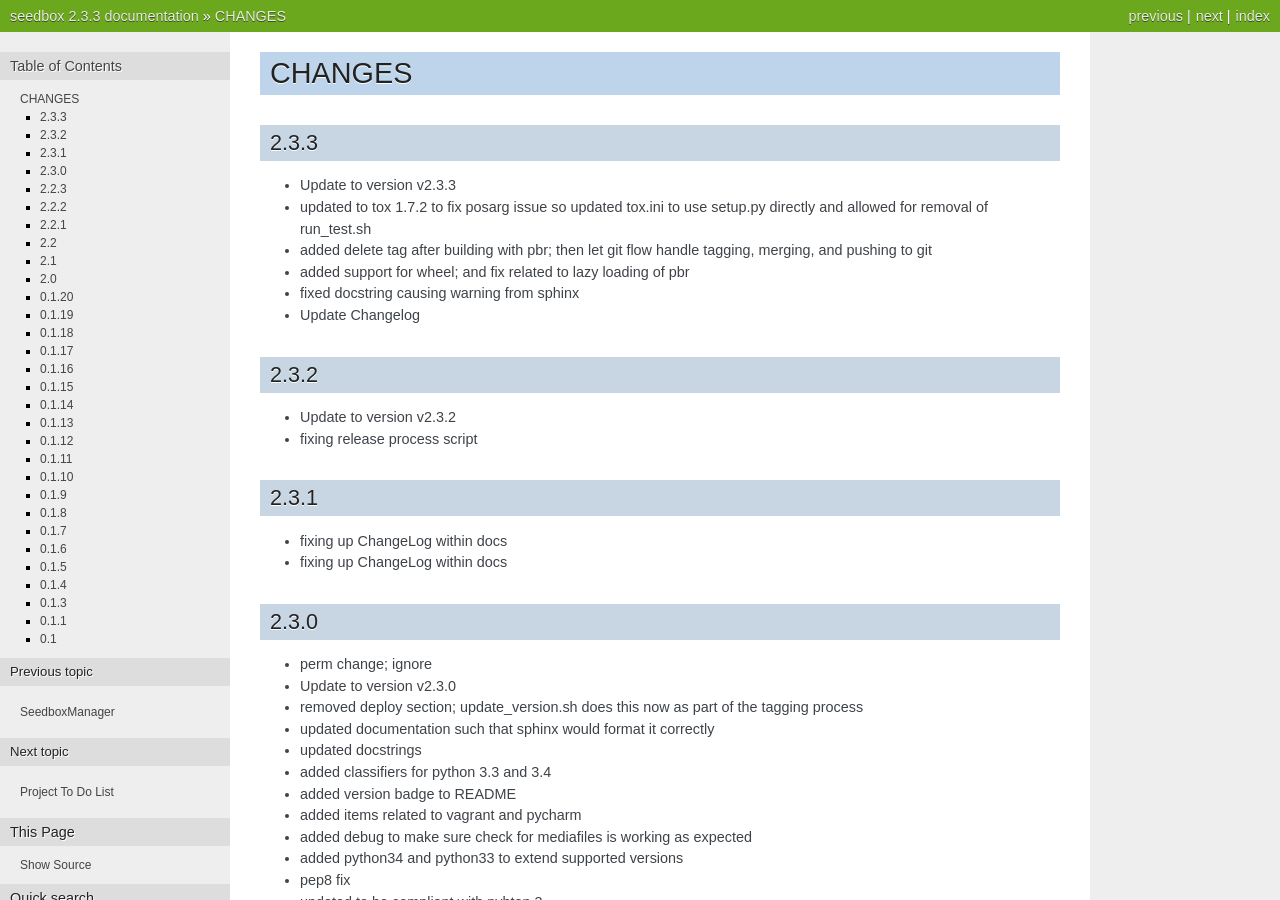
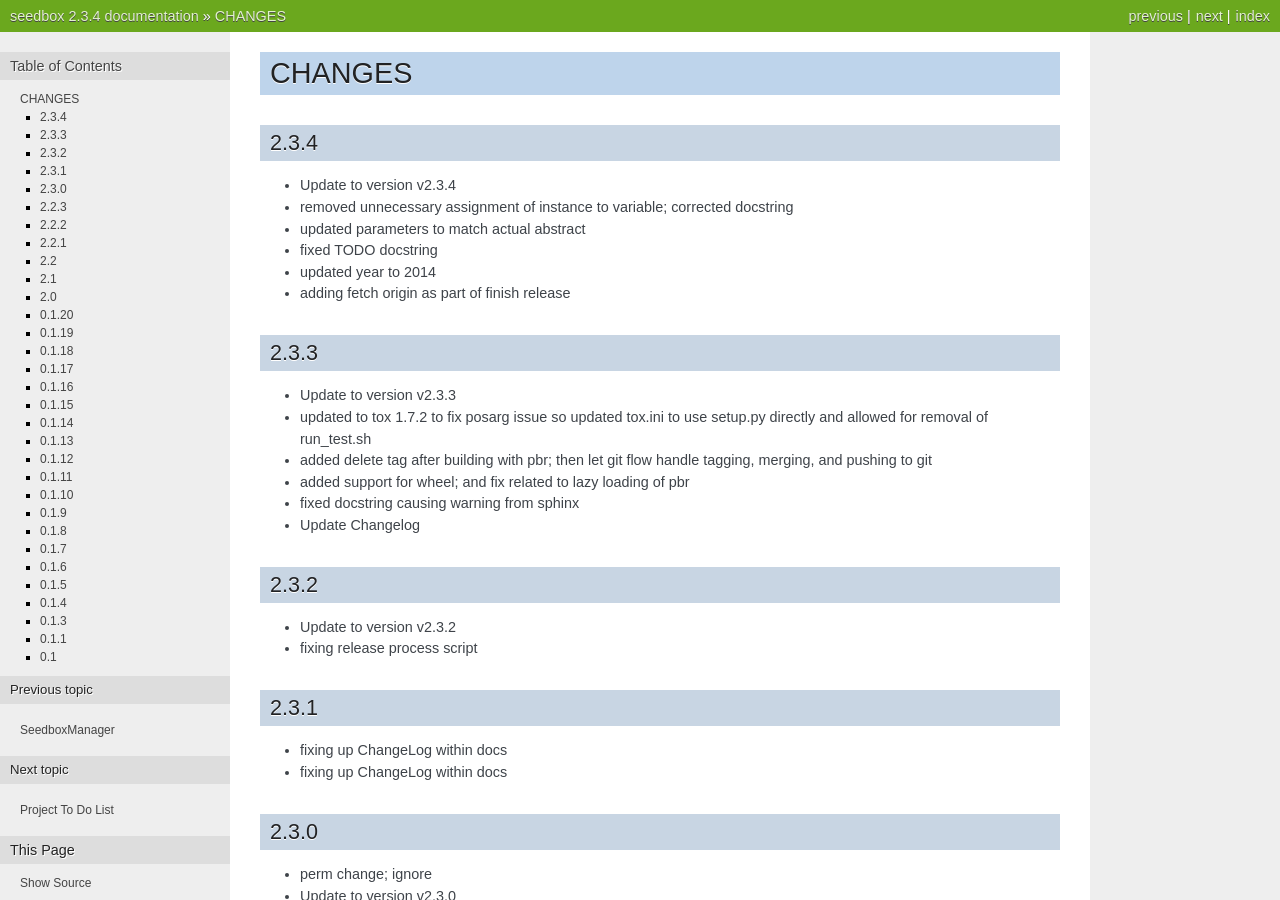
Before and after one commit to shad7/seedbox, a Sphinx documentation site: the page built from doc/source/ChangeLog.rst, in a window 1280 px wide and 900 px high. Built offline with Sphinx 7.4.7, drawn with Linux system fonts in a browser that asks for light colours; the version number is read from the project's files by our own code; some of the changed text lies outside the part shown.

Commit message:
Update to version v2.3.4

```diff
--- a/doc/source/ChangeLog.rst
+++ b/doc/source/ChangeLog.rst
@@ -1,5 +1,15 @@
 CHANGES
 =======
+
+2.3.4
+-----
+
+* Update to version v2.3.4
+* removed unnecessary assignment of instance to variable; corrected docstring
+* updated parameters to match actual abstract
+* fixed TODO docstring
+* updated year to 2014
+* adding fetch origin as part of finish release
 
 2.3.3
 -----
--- a/setup.cfg
+++ b/setup.cfg
@@ -1,6 +1,6 @@
 [metadata]
 name = SeedboxManager
-version = 2.3.3
+version = 2.3.4
 author = shad7
 author-email = kenny.shad7@gmail.com
 summary = Seedbox Task Manager
```
Also changed, not shown: 1 other file.
